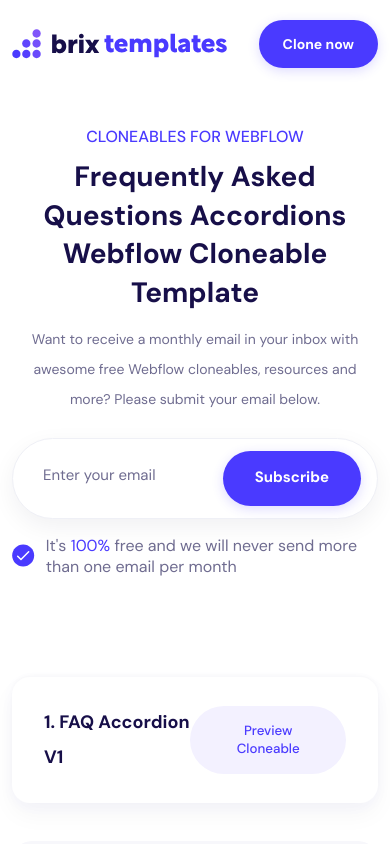
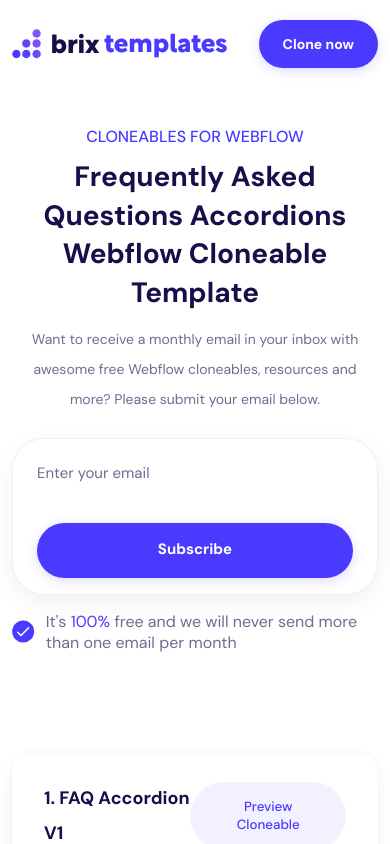
Before and after one commit to KayloPortal/Three-Faq-Accordions, a React (Vite) app: page / in a window 390 px wide. Shown: the top 844 px of the page. Built offline with nearby package versions, Linux system fonts and the light colour scheme.

Commit message:
hotfix/ Hero Responsive

```diff
--- a/src/components/Sections/Hero/Hero.css
+++ b/src/components/Sections/Hero/Hero.css
@@ -15,7 +15,7 @@
 .hero__heading {
   max-width: 20ch;
   margin-inline: auto;
-  margin-block: .75rem;
+  margin-block: 0.75rem;
 }
 
 .hero__desc {
@@ -25,12 +25,12 @@
 
 .hero-details {
   display: flex;
-  gap: .675rem;
+  gap: 0.675rem;
   text-align: left;
   justify-content: center;
 }
 
-@media (max-width: 64em){
+@media (max-width: 64em) {
   .hero__desc {
     margin-bottom: 1.5rem;
   }
@@ -40,7 +40,7 @@
   }
 }
 
-@media (width > 64em){
+@media (width > 64em) {
   .hero__desc {
     margin-bottom: 2.5rem;
   }
--- a/src/components/globals/EmailInput/EmailInput.css
+++ b/src/components/globals/EmailInput/EmailInput.css
@@ -14,7 +14,7 @@
       6%
     );
   padding-right: 1rem;
-  border: .0625rem solid var(--clr-neutral-300);
+  border: 0.0625rem solid var(--clr-neutral-300);
 }
 
 .email-form__input {
@@ -42,10 +42,36 @@
   border-radius: 100dvw;
   margin-block: 0.75rem;
   font-size: inherit;
-  transition: opacity ease .25s;
-  box-shadow: 0 .1875rem .75rem hsla(var(--clr-bxshadow-100-h), var(--clr-bxshadow-100-s), var(--clr-bxshadow-100-l), 18%);
+  transition: opacity ease 0.25s;
+  box-shadow: 0 0.1875rem 0.75rem
+    hsla(
+      var(--clr-bxshadow-100-h),
+      var(--clr-bxshadow-100-s),
+      var(--clr-bxshadow-100-l),
+      18%
+    );
 }
 
 .email-form__submit:hover {
-  opacity: .85;
+  opacity: 0.85;
 }
+
+@media (max-width: 35em) {
+  .email-form {
+    grid-template-columns: 1fr;
+    --radius: 2rem;
+    padding-inline: 1.5rem;
+    padding-bottom: 1rem;
+    --pad-inline: 1.5rem;
+    gap: .5rem;
+  }
+
+  .email-form__input {
+    border-radius: inherit;
+    padding-inline: 0;
+  }
+
+  .email-form__submit {
+    margin-block: 0;
+  }
+}
--- a/src/index.css
+++ b/src/index.css
@@ -77,7 +77,7 @@
 
 @media (max-width: 64em) {
   :root {
-    --fs-heading-100: 1.925rem;
+    --fs-heading-100: 2.25rem;
 
     --fs-heading-200: 1.875rem;
     --fs-heading-300: 1.25rem;
```
